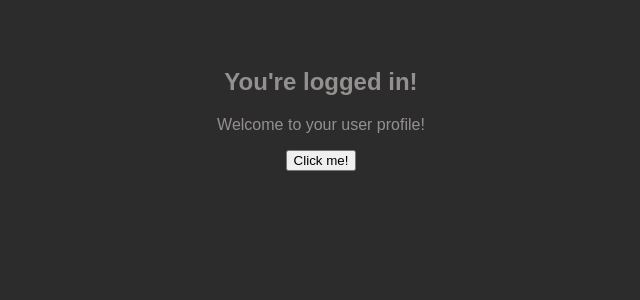
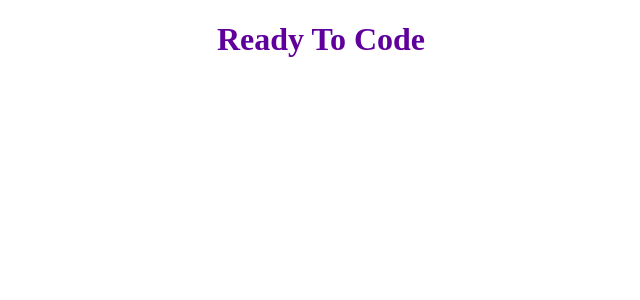
Before and after one commit to Afrag61/Exercise, a React (Vite) app: page / in a window 1280 px wide. Shown: the top 300 px of the page, without its empty margins (319-959 px from the left). Built offline with nearby package versions, Linux system fonts and the light colour scheme.

Commit message:
Ready To Code

```diff
--- a/src/App.jsx
+++ b/src/App.jsx
@@ -1,18 +1,6 @@
-import React from 'react';
 
-// don't change the Component name "App"
 export default function App() {
-  let [click, setClick] = React.useState()
-    function clickHandler(value){
-      setClick(value)
-        console.log('Clicked!');
-    };
-
-    return (
-        <div>
-          <h2>You're logged in!</h2>
-          <p>Welcome to your user profile!</p>
-          <button onClick={() => clickHandler(true)}>Click me!</button>
-        </div>
+  return (
+        <h1>Ready To Code</h1>
     );
 }
--- a/src/index.css
+++ b/src/index.css
@@ -1,8 +1,7 @@
-body {
-    font-family: sans-serif;
-    margin: 0;
-    padding: 3rem;
-    background-color: #2d2c2c;
-    color: #959090;
-    text-align: center;
+h1{
+    display: flex;
+    flex-flow: column nowrap;
+    align-self: center;
+    justify-self: center;
+    color: #60009c;
 }
```
